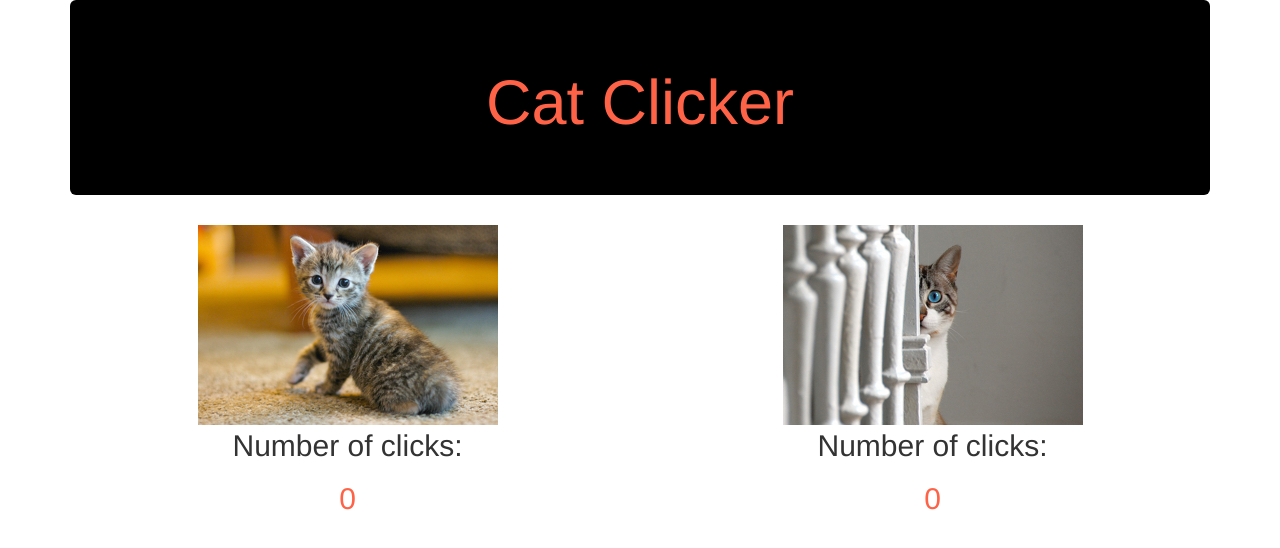
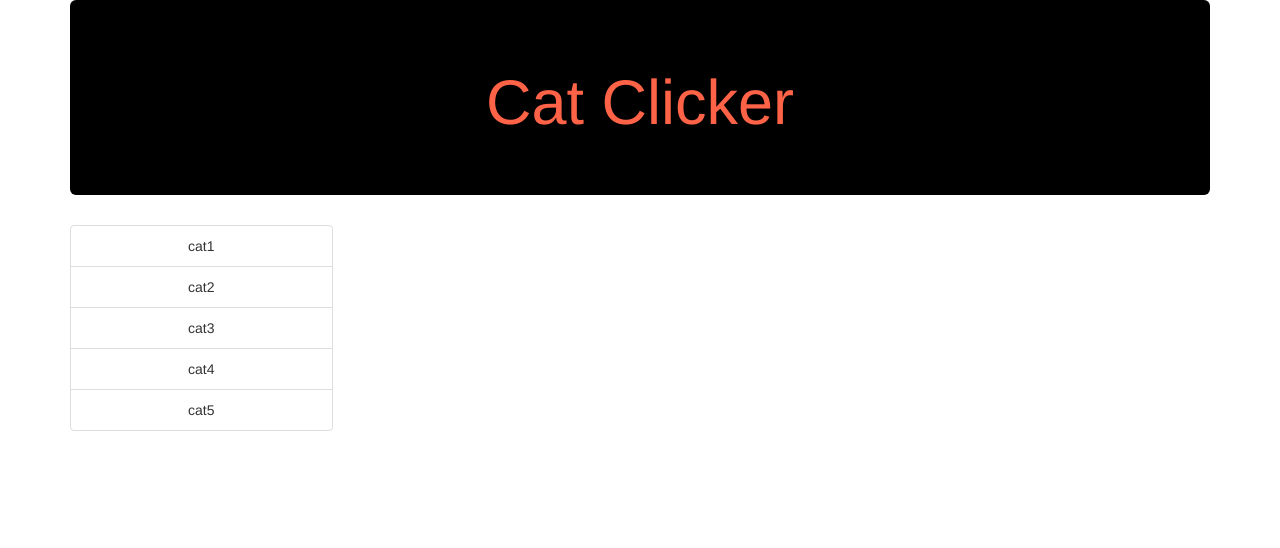
Before and after one commit to kiraheta/cat-clicker, a plain HTML site: page index.html in a window 1280 px wide. Drawn offline with nearby package versions, Linux system fonts and the light colour scheme.

Commit message:
Update for premium

```diff
--- a/css/style.css
+++ b/css/style.css
@@ -2,12 +2,9 @@ p {
   font-size: 30px;
 }
 
-img{
-  max-width: 20%;
-}
-
-#clicks1,#clicks2{
+#display{
   color: tomato;
+  font-size: 16px;
 }
 
 .jumbotron {
--- a/index.html
+++ b/index.html
@@ -22,23 +22,11 @@
 <body>
   <div class="container">
 
-    <div class="row">
-      <div class="col-md-6">
-        <div class="cat-item">
-            <img class="img-responsive center-block"
-                 src="img/cat1.jpg" alt="cat pic" id="cat1">
-            <p class="text-center"> Number of clicks:</p>
-            <p id="clicks1" class="text-center">0</p>
-        </div>
-      </div>
-      <div class="col-md-6">
-        <div class="cat-item">
-            <img class="img-responsive center-block"
-                 src="img/cat2.jpg" alt="cat pic" id="cat2">
-            <p class="text-center"> Number of clicks:</p>
-            <p id="clicks2" class="text-center">0</p>
-        </div>
-      </div>
+    <div id="main">
+		  <div class="row">
+			  <div id="list" class="col-md-3 text-center"></div>
+			  <div id="display" class="text-center"></div>
+		  </div>
     </div>
 
     <script src="js/script.js"></script>
--- a/js/script.js
+++ b/js/script.js
@@ -1,19 +1,81 @@
-var counterOne = 0;
-var counterTwo = 0;
+// var counterOne = 0;
+// var counterTwo = 0;
+//
+// function incrementClicker() {
+//   $("#cat1").click (function(e){
+// 	counterOne +=1
+// 	$("#clicks1").text(counterOne);
+//   });
+// };
+//
+// function incrementClickerTwo() {
+//   $("#cat2").click (function(e){
+// 	counterTwo +=1
+// 	$("#clicks2").text(counterTwo);
+//   });
+// };
+//
+// incrementClicker()
+// incrementClickerTwo()
 
-function incrementClicker() {
-  $("#cat1").click (function(e){
-	counterOne +=1
-	$("#clicks1").text(counterOne);
-  });
-};
+// premium
+var cats = [
+	{
+		"name": "cat1",
+		"pic": "img/cat1.jpg",
+		"clicks": 0
+	},
+	{
+		"name": "cat2",
+		"pic": "img/cat2.jpg",
+		"clicks": 0
+	},
+	{
+		"name": "cat3",
+		"pic": "img/cat3.jpg",
+		"clicks": 0
+	},
+	{
+		"name": "cat4",
+		"pic": "img/cat4.jpg",
+		"clicks": 0
+	},
+	{
+		"name": "cat5",
+		"pic": "img/cat5.jpg",
+		"clicks": 0
+	}
+];
 
-function incrementClickerTwo() {
-  $("#cat2").click (function(e){
-	counterTwo +=1
-	$("#clicks2").text(counterTwo);
-  });
-};
+function createCatList() {
+	var toAppend = "";
+	$.each(cats, function(catIndex, cat) {
+		toAppend += "<li class='cat list-group-item'>" + cat.name + "</li>";
+	});
+	$("#list").append("<ul class='list-group'>" + toAppend + "</ul>");
+}
 
-incrementClicker()
-incrementClickerTwo()
+function displayCat(id) {
+	$("#display").empty();
+	cat = cats[id];
+	var toDisplay = "<div class='container'><div class='name'>" + cat.name +
+                  "</div><img src='" + cat.pic +
+                  "' class='clickable img-responsive center-block'/><div id='" +
+                  id.toString() + "' class='count'>" +
+                  cat.clicks.toString() + "</div></div>";
+	$("#display").append(toDisplay);
+	$(".clickable").click(function(object) {
+		var elem = object.target.parentElement.childNodes[2];
+		cats[elem.id].clicks += 1;
+		$("#" + elem.id).text(cats[elem.id].clicks);
+	});
+}
+
+$(document).ready(function() {
+	createCatList();
+	$(".cat").click(function(obj) {
+		id = cats.indexOf(cats.filter(function(a){
+      return a.name == obj.target.innerHTML; })[0]);
+		displayCat(id);
+	});
+});
```
